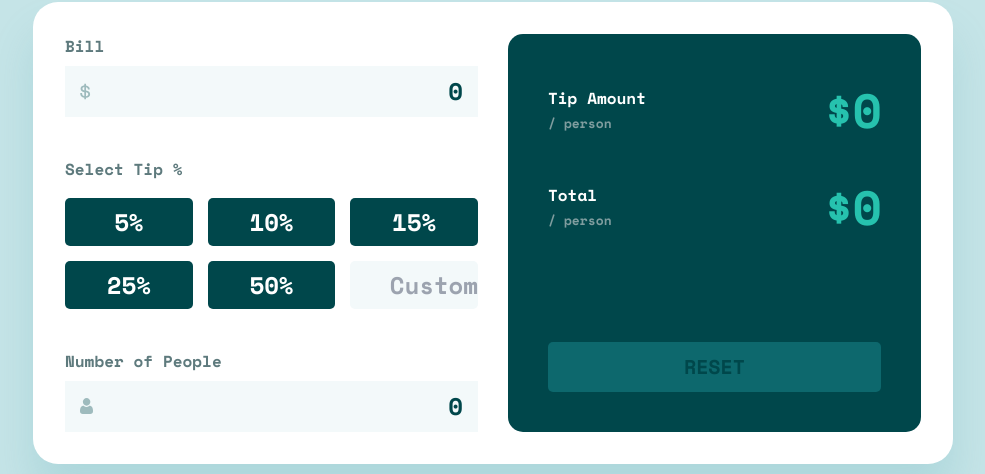
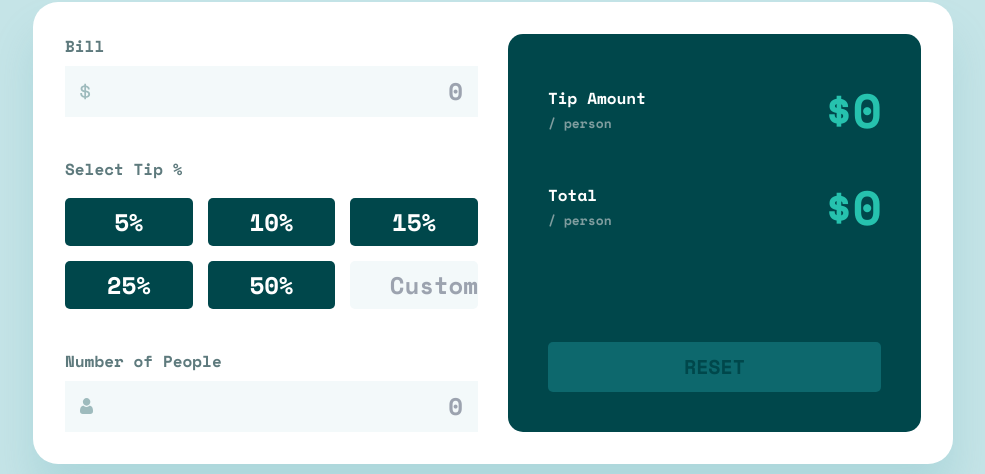
Before and after one commit to Olatoyan/tip-calculator-app-main, a React (Vite) app: page / in a window 1280 px wide. Shown: the part 239-713 px from the top of the page, without its empty margins (147-1132 px from the left). Built offline with nearby package versions, Linux system fonts and the light colour scheme.

Commit message:
fixed a placeholder bug

```diff
--- a/src/ui/Reusable.tsx
+++ b/src/ui/Reusable.tsx
@@ -36,7 +36,7 @@ function Reusable({ id, name, img, value, onChange }: ReusableProps) {
         <img src={img} alt={`An icon for ${name}`} />
         <input
           type="text"
-          value={value}
+          // value={value}
           onChange={handleInputChange}
           placeholder='0'
           className="bg-transparent border-none outline-none text-right text-[2.4rem] font-bold text-very-dark-cyan w-full"
```
